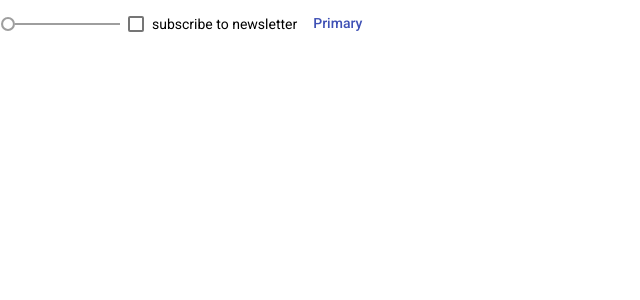
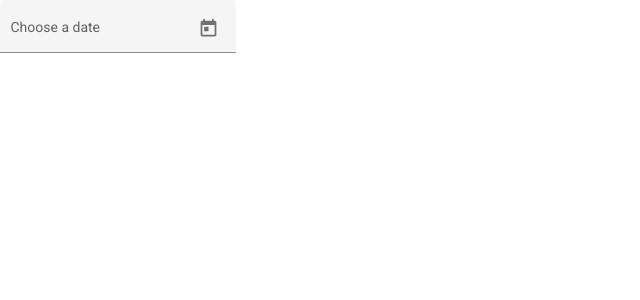
Before and after one commit to FahmiDeveloper/AngularMaterial, an Angular app: page / in a window 1280 px wide. Shown: the top 300 px of the page, without its empty margins (0-640 px from the left). Built offline with nearby package versions, Linux system fonts and the light colour scheme.

Commit message:
date picker

```diff
--- a/src/app/app.component.html
+++ b/src/app/app.component.html
@@ -1,6 +1,9 @@
-<mat-slider min="1" max="100" step="1" value="1"></mat-slider>
-<mat-checkbox>subscribe to newsletter</mat-checkbox>
-<button mat-button color="primary">Primary</button>
+<mat-form-field appearance="fill">
+  <mat-label>Choose a date</mat-label>
+  <input matInput [matDatepicker]="picker" [min]="minDate" [max]="maxDate" (focus)="picker.open()">
+  <mat-datepicker-toggle matSuffix [for]="picker"></mat-datepicker-toggle>
+  <mat-datepicker #picker touchUi="true"></mat-datepicker>
+</mat-form-field>
 
 
 <router-outlet></router-outlet>
--- a/src/app/app.component.ts
+++ b/src/app/app.component.ts
@@ -7,4 +7,7 @@ import { Component } from '@angular/core';
 })
 export class AppComponent {
   title = 'AngularMaterial';
+
+  minDate = new Date(2020, 12, 1);
+  maxDate = new Date(2020, 12, 15);
 }
```
Also changed, not shown: src/app/app.module.ts (+9 -1 lines).
